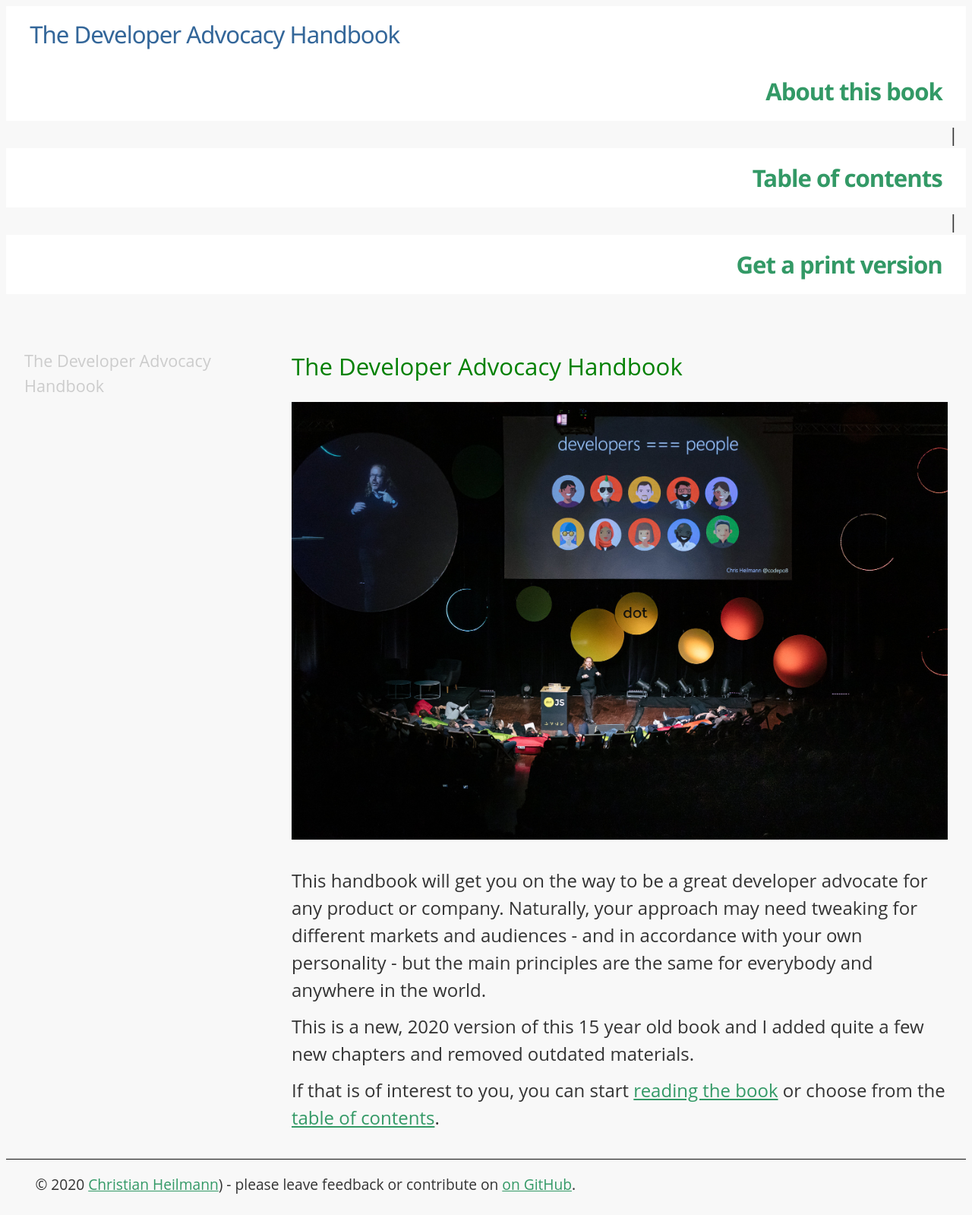
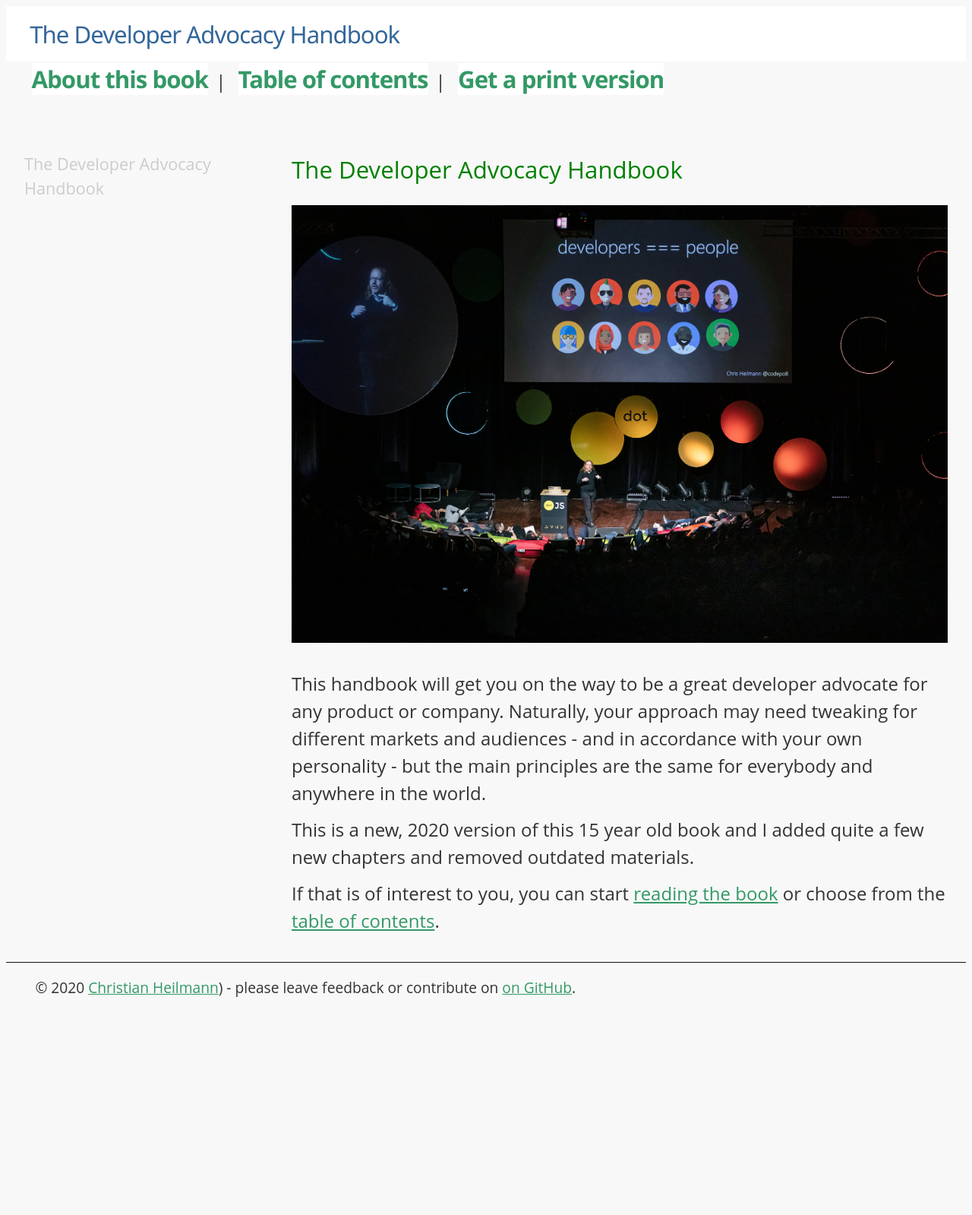
Before and after one commit to codepo8/developer-advocacy-handbook, a Jekyll site: the page built from README.md, in a window 1280 px wide. Shown: the whole page at 76% size. Built offline with Jekyll 4.4.1, drawn with Linux system fonts in a browser that asks for light colours; our own code applies the rules of GitHub Pages for plain Markdown files; after the commit the page ends 1340 px from its top, so only the background shows below that.

Commit message:
Update styles.css

```diff
--- a/assets/styles.css
+++ b/assets/styles.css
@@ -56,7 +56,8 @@ header a {
   letter-spacing: -1px;
 }
 header ul {
-  text-align: right;
+  text-align: left;
+  padding-left: 1.4em;
 }
 header li {
   display: inline;
@@ -72,6 +73,8 @@ header li:last-child::after {
 
 header li a {
   color: var(--link);
+  display: inline;
+  padding: 0;
 }
 .content ul {
   list-style: square;
```
